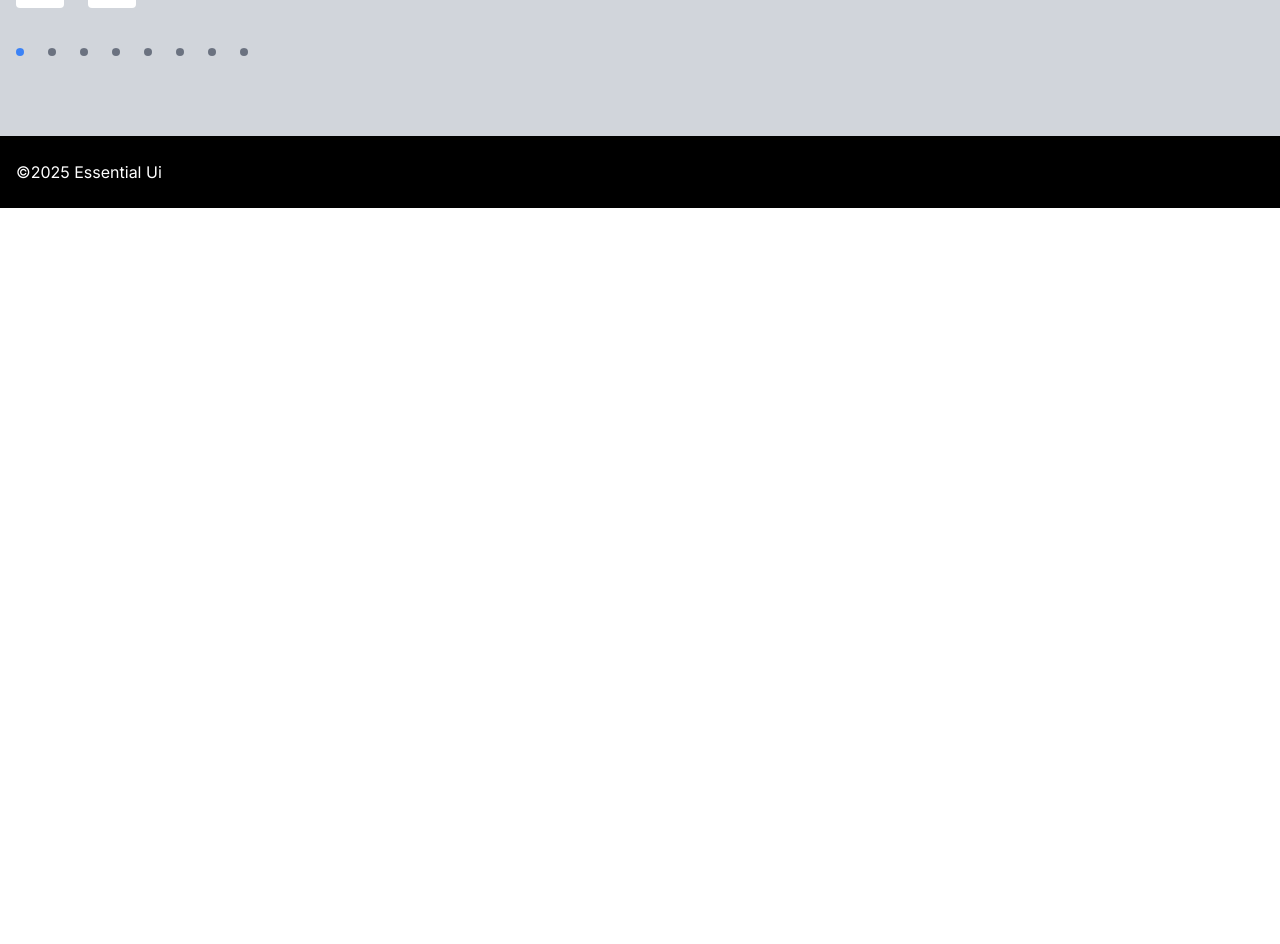
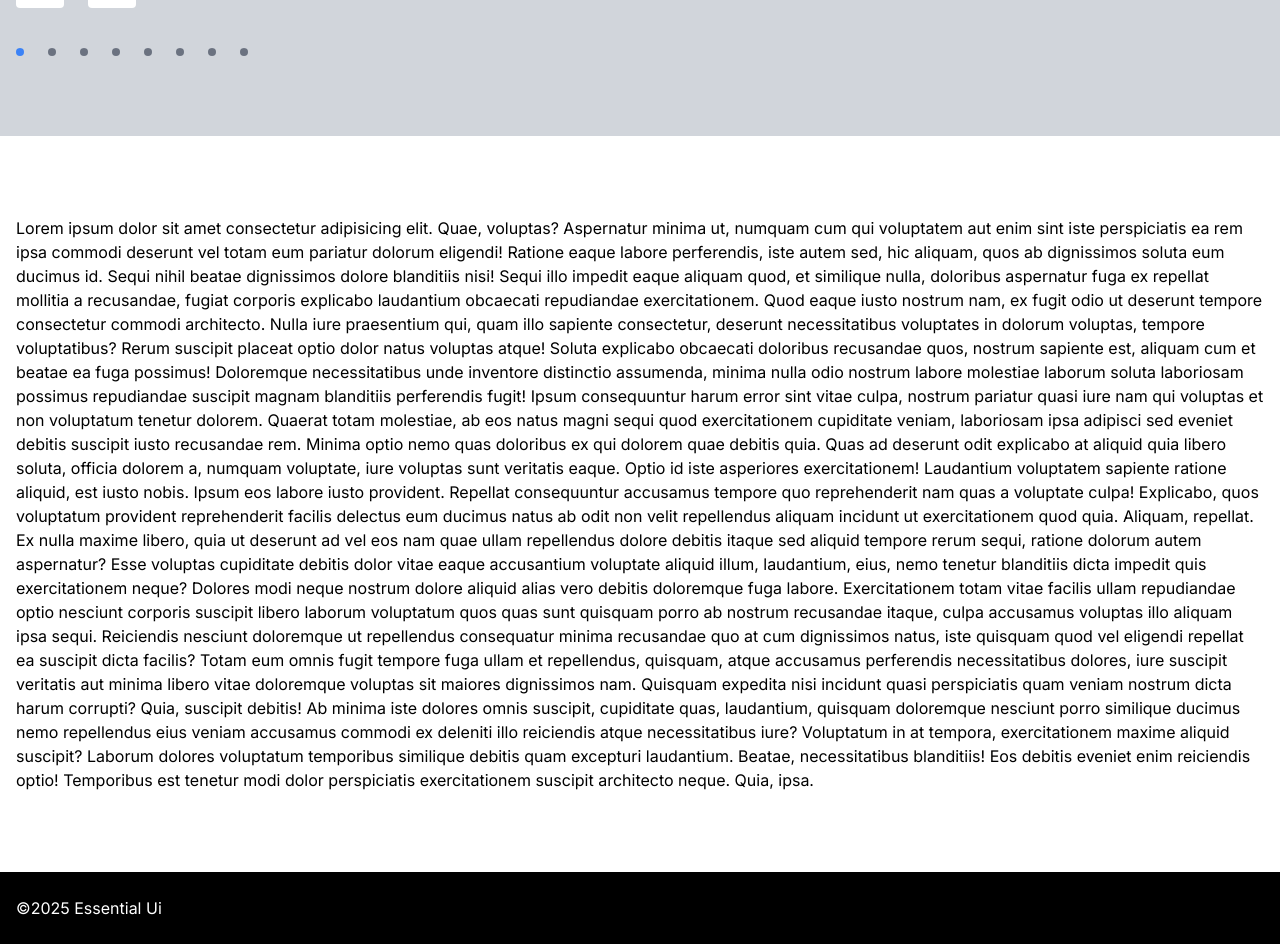
Before and after one commit to md-golam-rabbani/essential-ui, a Next.js app: page /embla-carousel in a window 1280 px wide. Shown: the part 460-1404 px from the top of the page. Before the commit the page ends 800 px from the top, so only its background shows below. Built offline with nearby package versions, Linux system fonts and the light colour scheme.

Commit message:
refactor: Add extra content in page level

```diff
--- a/app/embla-carousel/page.tsx
+++ b/app/embla-carousel/page.tsx
@@ -7,9 +7,76 @@ const SLIDES = Array.from(Array(SLIDE_COUNT).keys());
 
 export default function Page() {
   return (
-    <div className="overflow-hidden bg-gray-300 py-20">
-      <div className="container">
-        <EmblaCarousel slides={SLIDES} options={OPTIONS} />
+    <div>
+      <div className="overflow-hidden bg-gray-300 py-20">
+        <div className="container">
+          <EmblaCarousel slides={SLIDES} options={OPTIONS} />
+        </div>
+      </div>
+
+      <div className="py-20">
+        <div className="container">
+          <p>
+            Lorem ipsum dolor sit amet consectetur adipisicing elit. Quae,
+            voluptas? Aspernatur minima ut, numquam cum qui voluptatem aut enim
+            sint iste perspiciatis ea rem ipsa commodi deserunt vel totam eum
+            pariatur dolorum eligendi! Ratione eaque labore perferendis, iste
+            autem sed, hic aliquam, quos ab dignissimos soluta eum ducimus id.
+            Sequi nihil beatae dignissimos dolore blanditiis nisi! Sequi illo
+            impedit eaque aliquam quod, et similique nulla, doloribus aspernatur
+            fuga ex repellat mollitia a recusandae, fugiat corporis explicabo
+            laudantium obcaecati repudiandae exercitationem. Quod eaque iusto
+            nostrum nam, ex fugit odio ut deserunt tempore consectetur commodi
+            architecto. Nulla iure praesentium qui, quam illo sapiente
+            consectetur, deserunt necessitatibus voluptates in dolorum voluptas,
+            tempore voluptatibus? Rerum suscipit placeat optio dolor natus
+            voluptas atque! Soluta explicabo obcaecati doloribus recusandae
+            quos, nostrum sapiente est, aliquam cum et beatae ea fuga possimus!
+            Doloremque necessitatibus unde inventore distinctio assumenda,
+            minima nulla odio nostrum labore molestiae laborum soluta laboriosam
+            possimus repudiandae suscipit magnam blanditiis perferendis fugit!
+            Ipsum consequuntur harum error sint vitae culpa, nostrum pariatur
+            quasi iure nam qui voluptas et non voluptatum tenetur dolorem.
+            Quaerat totam molestiae, ab eos natus magni sequi quod
+            exercitationem cupiditate veniam, laboriosam ipsa adipisci sed
+            eveniet debitis suscipit iusto recusandae rem. Minima optio nemo
+            quas doloribus ex qui dolorem quae debitis quia. Quas ad deserunt
+            odit explicabo at aliquid quia libero soluta, officia dolorem a,
+            numquam voluptate, iure voluptas sunt veritatis eaque. Optio id iste
+            asperiores exercitationem! Laudantium voluptatem sapiente ratione
+            aliquid, est iusto nobis. Ipsum eos labore iusto provident. Repellat
+            consequuntur accusamus tempore quo reprehenderit nam quas a
+            voluptate culpa! Explicabo, quos voluptatum provident reprehenderit
+            facilis delectus eum ducimus natus ab odit non velit repellendus
+            aliquam incidunt ut exercitationem quod quia. Aliquam, repellat. Ex
+            nulla maxime libero, quia ut deserunt ad vel eos nam quae ullam
+            repellendus dolore debitis itaque sed aliquid tempore rerum sequi,
+            ratione dolorum autem aspernatur? Esse voluptas cupiditate debitis
+            dolor vitae eaque accusantium voluptate aliquid illum, laudantium,
+            eius, nemo tenetur blanditiis dicta impedit quis exercitationem
+            neque? Dolores modi neque nostrum dolore aliquid alias vero debitis
+            doloremque fuga labore. Exercitationem totam vitae facilis ullam
+            repudiandae optio nesciunt corporis suscipit libero laborum
+            voluptatum quos quas sunt quisquam porro ab nostrum recusandae
+            itaque, culpa accusamus voluptas illo aliquam ipsa sequi. Reiciendis
+            nesciunt doloremque ut repellendus consequatur minima recusandae quo
+            at cum dignissimos natus, iste quisquam quod vel eligendi repellat
+            ea suscipit dicta facilis? Totam eum omnis fugit tempore fuga ullam
+            et repellendus, quisquam, atque accusamus perferendis necessitatibus
+            dolores, iure suscipit veritatis aut minima libero vitae doloremque
+            voluptas sit maiores dignissimos nam. Quisquam expedita nisi
+            incidunt quasi perspiciatis quam veniam nostrum dicta harum
+            corrupti? Quia, suscipit debitis! Ab minima iste dolores omnis
+            suscipit, cupiditate quas, laudantium, quisquam doloremque nesciunt
+            porro similique ducimus nemo repellendus eius veniam accusamus
+            commodi ex deleniti illo reiciendis atque necessitatibus iure?
+            Voluptatum in at tempora, exercitationem maxime aliquid suscipit?
+            Laborum dolores voluptatum temporibus similique debitis quam
+            excepturi laudantium. Beatae, necessitatibus blanditiis! Eos debitis
+            eveniet enim reiciendis optio! Temporibus est tenetur modi dolor
+            perspiciatis exercitationem suscipit architecto neque. Quia, ipsa.
+          </p>
+        </div>
       </div>
     </div>
   );
```
